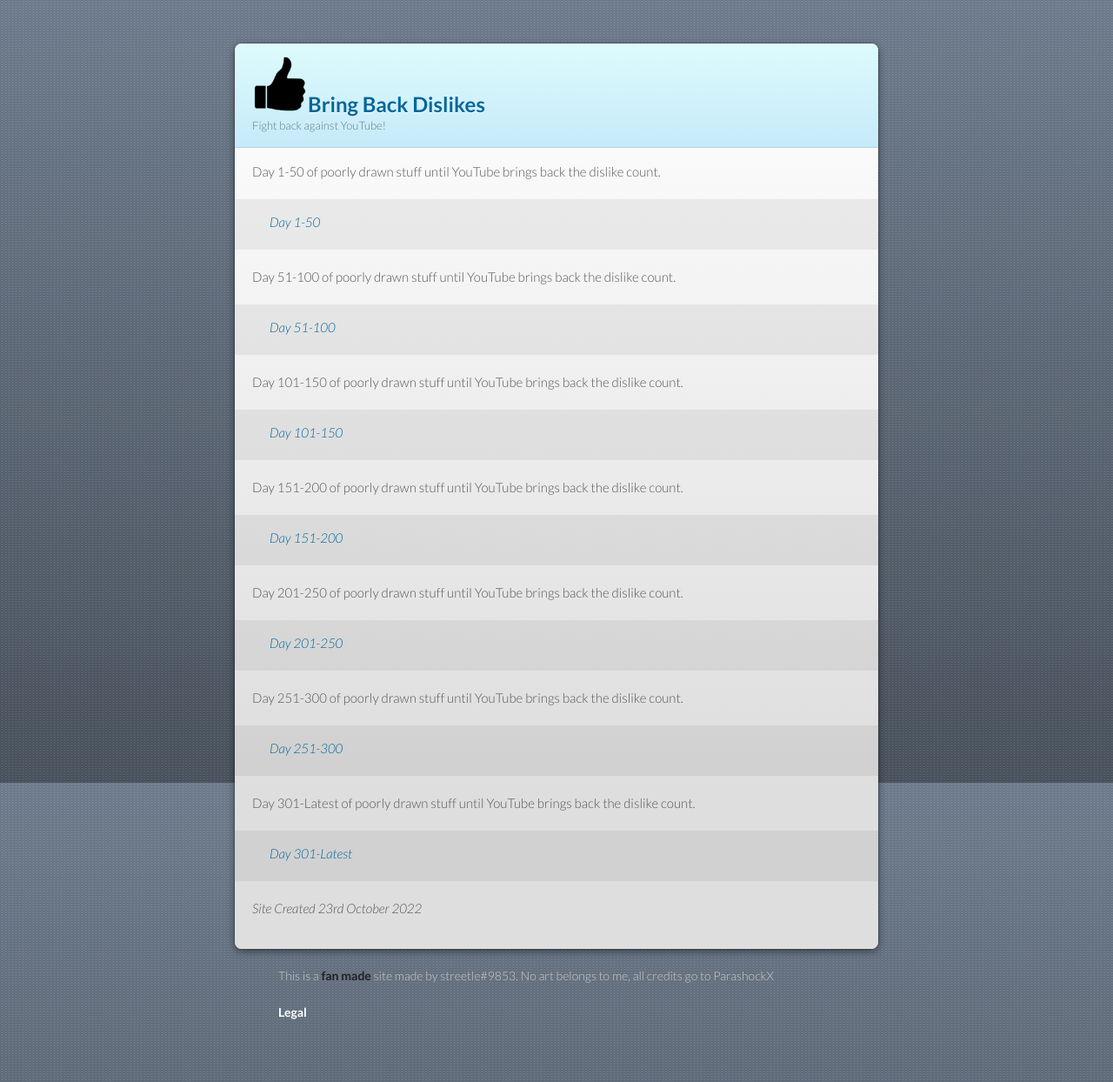
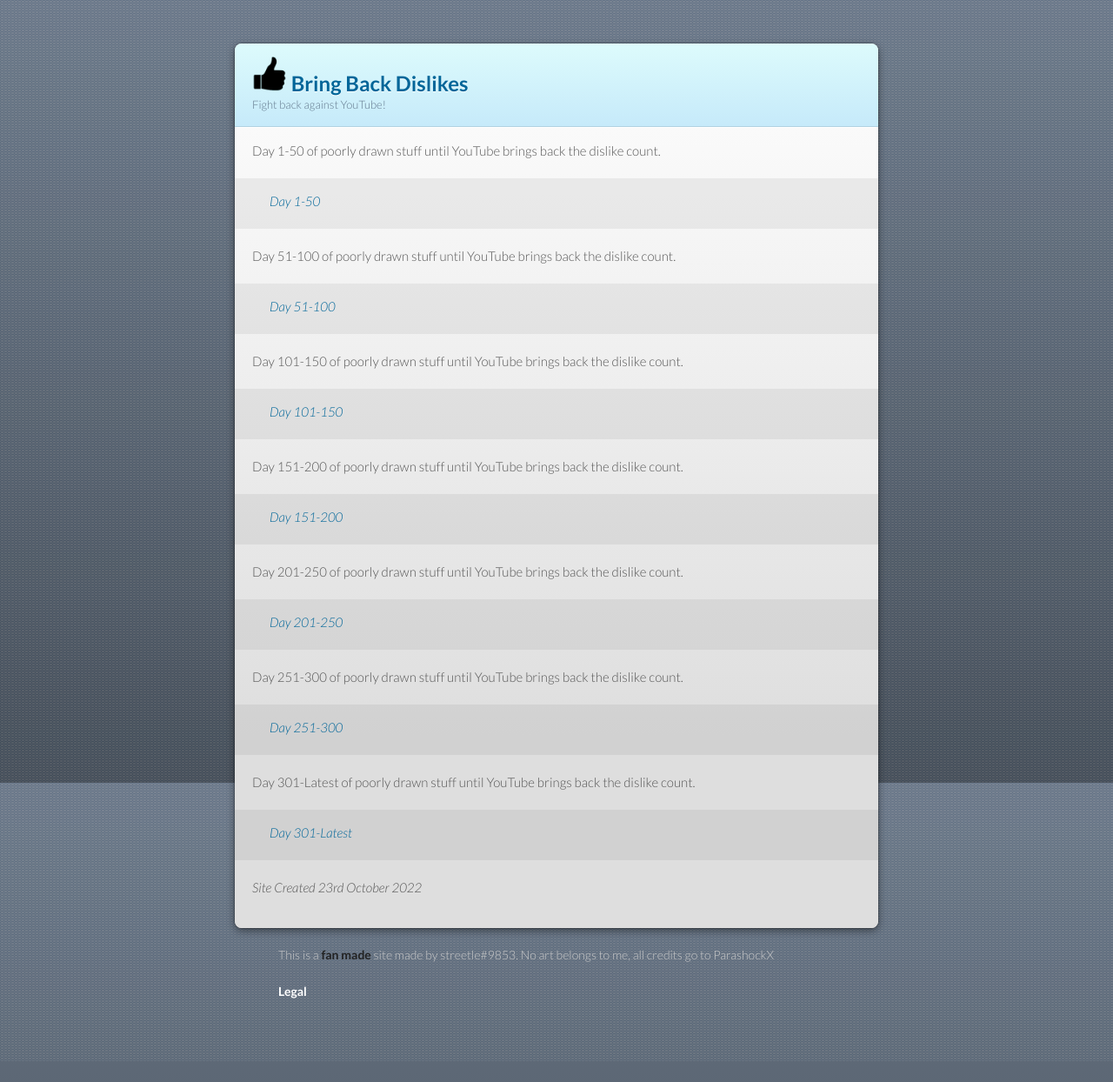
Before and after one commit to streetlegithub/bringbackdislikes.ml, a Jekyll site: the page built from index.md, in a window 1280 px wide. Shown: the whole page at 87% size. Built offline with Jekyll 4.4.1, drawn with Linux system fonts in a browser that asks for light colours; our own code applies the rules of GitHub Pages for plain Markdown files; after the commit the page ends 1220 px from its top, so only the background shows below that.

Commit message:
Update _config.yml

```diff
--- a/_config.yml
+++ b/_config.yml
@@ -1,4 +1,4 @@
-title: <img src="icon.png" style="width:64px;height:64px;">Bring Back Dislikes
+title: <img src="icon.png" style="width:40px;height:40px;"> Bring Back Dislikes
 description: Fight back against YouTube!
 show_downloads: false
 google_analytics:
```
